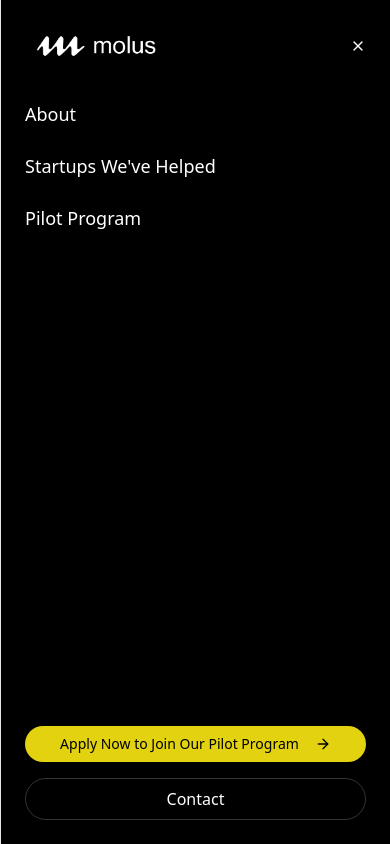
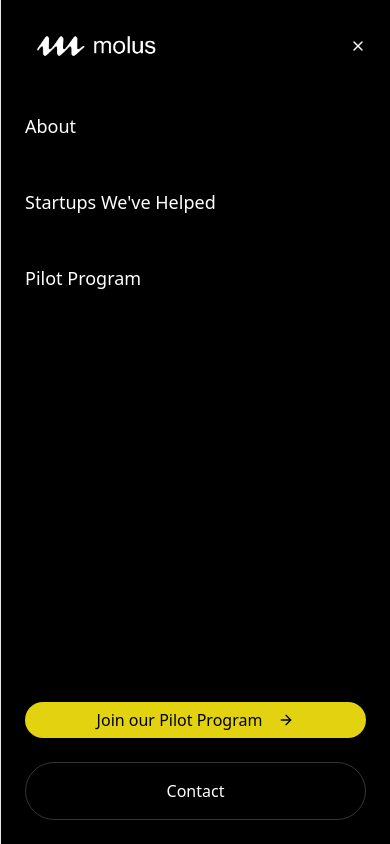
Before and after one commit to SuibhneOFoighil/molus-landing-page, a Next.js app: page / in a window 390 px wide. Both pictures are taken after a click on the button "Toggle menu". Shown: the top 844 px of the page. Built offline with nearby package versions, Linux system fonts and the light colour scheme.

Commit message:
Refactor MobileMenu with improved styling and navigation interactions

```diff
--- a/components/Navigation.tsx
+++ b/components/Navigation.tsx
@@ -139,29 +139,39 @@ const MobileMenu = ({ isOpen, setIsOpen }: { isOpen: boolean, setIsOpen: (open:
                 handleSmoothScroll(e, href)
                 setIsOpen(false)
               }}
-              className="text-lg hover:text-white/80 transition-colors"
+              className="text-lg hover:text-white/80 transition-colors py-3 px-2 -mx-2"
             >
               {label}
             </Link>
           ))}
         </nav>
-        <div className="space-y-4 mt-8">
+        <div className="space-y-6 mt-8">
           <motion.div
             whileHover={{ scale: 1.05 }}
             whileTap={{ scale: 0.95 }}
           >
             <Button
               asChild
-              className="w-full bg-[#e2d210] hover:bg-[#e2d210]/90 text-black font-medium px-6 py-3 text-sm rounded-full transition-all duration-300 hover:shadow-lg"
+              className="w-full bg-[#e2d210] hover:bg-[#e2d210]/90 text-black font-medium px-6 py-4 text-base rounded-full transition-all duration-300 hover:shadow-lg"
               onClick={() => setIsOpen(false)}
             >
-              <Link href="/apply" className="flex items-center justify-center">
-                <span>Apply Now to Join Our Pilot Program</span>
-                <ArrowRight className="ml-2 h-4 w-4" />
+              <Link
+                href="#contact"
+                onClick={(e) => {
+                  handleSmoothScroll(e, '#contact')
+                  setIsOpen(false)
+                }}
+                className="flex items-center justify-center"
+              >
+                <span>Join our Pilot Program</span>
+                <ArrowRight className="ml-2 h-5 w-5" />
               </Link>
             </Button>
           </motion.div>
-          <ContactButton className="w-full" onClick={() => setIsOpen(false)} />
+          <ContactButton
+            className="w-full py-4 text-base"
+            onClick={() => setIsOpen(false)}
+          />
         </div>
       </motion.div>
     </SheetContent>
```
